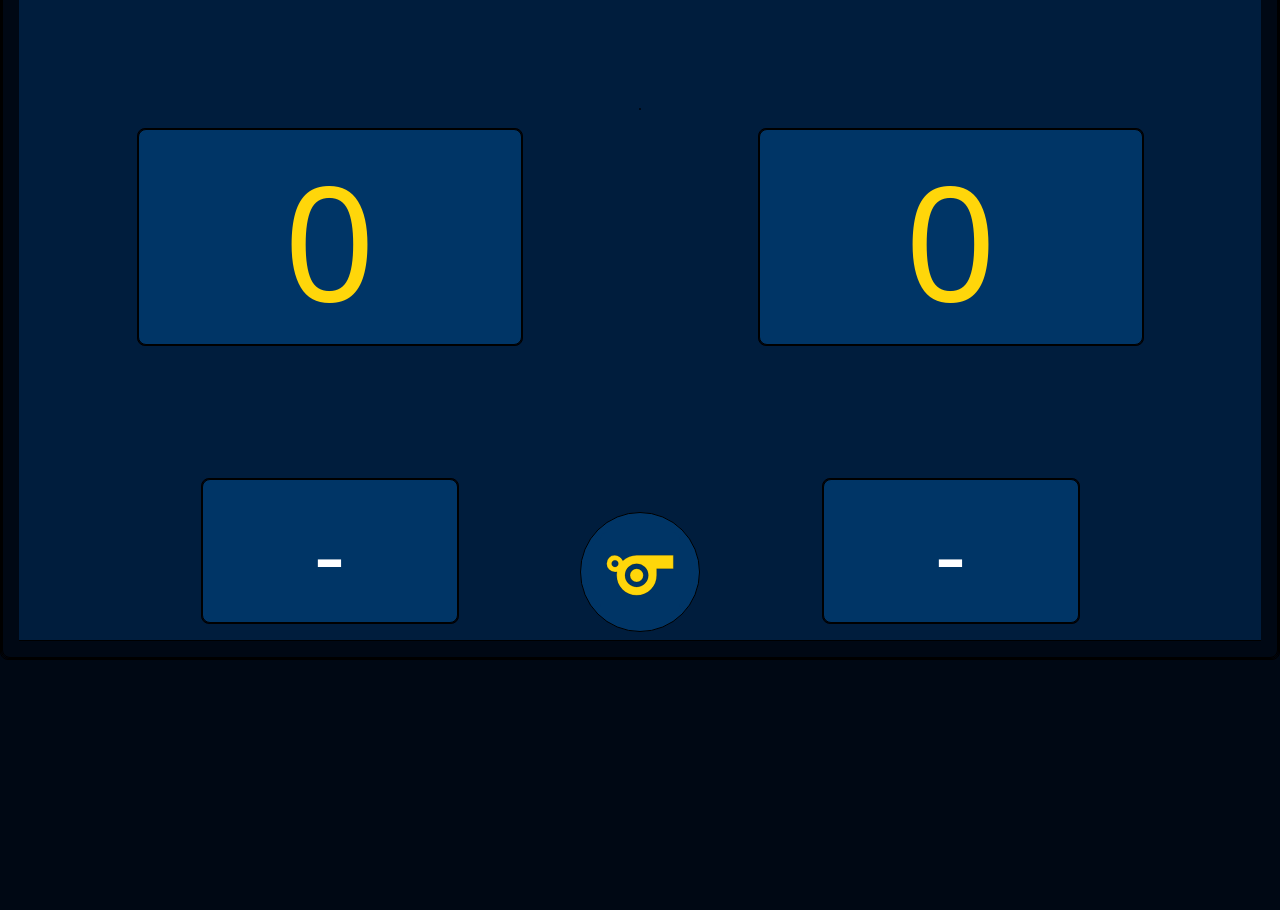
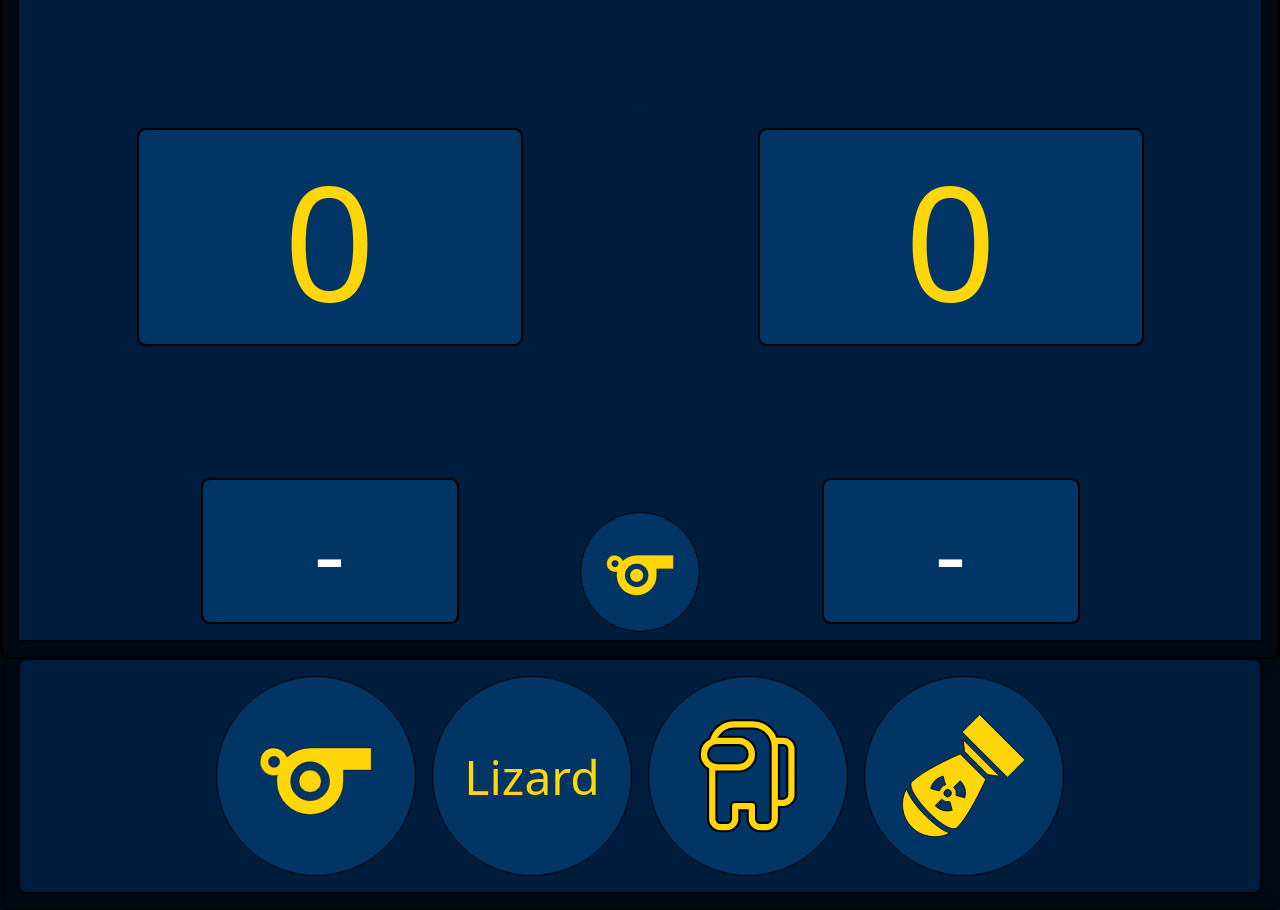
Before and after one commit to Sellerie1209/Punktetafel, a plain HTML site: page index.html in a window 1280 px wide. Shown: the part 140-1050 px from the top of the page. Before the commit the page ends 800 px from the top, so only its background shows below. Drawn offline with Linux system fonts and the light colour scheme.

Commit message:
new file:   amongus.mp3     modified:   index.html 	renamed:    lizzard.mp3 -> lizard.mp3 	new file:   nuke.mp3 	modified:   script.js 	modified:   style.css

```diff
--- a/index.html
+++ b/index.html
@@ -36,8 +36,46 @@
         </div>
     </main>
 
+    <div class="soundboardcontainer">
+        <div id="soundboard" class="soundboard">
+            <button class="soundbtn" onclick="whisle('sound')">
+                <svg class="soundicon" xmlns="http://www.w3.org/2000/svg" viewBox="0 -960 960 960">
+                    <path d="M440-200q-100 0-170-70t-70-170q0-11 1-22t3-22q-5 2-12 3t-12 1q-42 0-71-29t-29-71q0-42 27.5-71t69.5-29q33 0 59.5 18.5T274-614q33-30 75.5-48t90.5-18h440v160H680v80q0 100-70 170t-170 70ZM180-540q17 0 28.5-11.5T220-580q0-17-11.5-28.5T180-620q-17 0-28.5 11.5T140-580q0 17 11.5 28.5T180-540Zm260 240q58 0 99-41t41-99q0-58-41-99t-99-41q-58 0-99 41t-41 99q0 58 41 99t99 41Zm0-60q33 0 56.5-23.5T520-440q0-33-23.5-56.5T440-520q-33 0-56.5 23.5T360-440q0 33 23.5 56.5T440-360Zm0-80Z"/>
+                </svg>
+            </button>
+            <button class="soundbtn" onclick="whisle('lizard')">
+                <p class="soundtext">Lizard</p>
+            </button>
+            <button class="soundbtn" onclick="whisle('amongus')">
+                <svg class="soundicon" viewBox="0 0 192 192" xmlns="http://www.w3.org/2000/svg" fill="none"><path fill-rule="evenodd" d="M55.087 40H83c13.807 0 25 11.193 25 25S96.807 90 83 90H52c-.335 0-.668-.007-1-.02V158a6 6 0 0 0 6 6h9a6 6 0 0 0 6-6v-18a6 6 0 0 1 6-6h24a6 6 0 0 1 6 6v18a6 6 0 0 0 6 6h9a6 6 0 0 0 6-6V54c0-14.36-11.641-26-26-26H77c-9.205 0-17.292 4.783-21.913 12ZM39 86.358C31.804 81.97 27 74.046 27 65c0-9.746 5.576-18.189 13.712-22.313C45.528 27.225 59.952 16 77 16h26c16.043 0 29.764 9.942 35.338 24H147c9.941 0 18 8.059 18 18v65c0 9.941-8.059 18-18 18h-6v17c0 9.941-8.059 18-18 18h-9c-9.941 0-18-8.059-18-18v-12H84v12c0 9.941-8.059 18-18 18h-9c-9.941 0-18-8.059-18-18V86.358ZM141 129h6a6 6 0 0 0 6-6V58a6 6 0 0 0-6-6h-6.052c.035.662.052 1.33.052 2v75ZM52 52c-7.18 0-13 5.82-13 13s5.82 13 13 13h31c7.18 0 13-5.82 13-13s-5.82-13-13-13H52Z" clip-rule="evenodd"/></svg>
+            </button>
+            <button class="soundbtn" onclick="whisle('nuke')">
+                <svg class="soundicon" viewBox="0 0 512 512" xmlns="http://www.w3.org/2000/svg"><path d="M177.746 465.133a111.134 111.134 0 0 0 24.98 10.73 123.6 123.6 0 0 1-165.845-169.69c2.617 9.252 7.46 19.842 14.427 31.56 13.57 22.786 35.29 49.784 59.59 74.084 23.174 23.175 46.923 42.115 66.85 53.316zM317.31 21.616l-66.85 66.85 173.69 173.69 66.85-66.85zM259.29 162.62l89.473 89.474 44.895 5.958L254.095 118.49zm81.522 107.348c-15.575 34.527-65.865 141.216-108.848 184.222-37.728 37.73-206.412-143.08-174.746-174.746 42.772-42.772 149.977-91.478 185.478-106.866l97.342 97.343zM203.008 355.1a33.014 33.014 0 0 1-31.794-8.55l-24.77 24.77a68.022 68.022 0 0 0 65.56 17.663zm-40.24-40.472a33.014 33.014 0 0 1 23.457-23.34l-8.983-33.893a68.022 68.022 0 0 0-48.284 48.167zm41.86-1.43a14.238 14.238 0 1 0 0 20.136 14.238 14.238 0 0 0 0-20.196zm38.044-38.047l-24.77 24.77a33.014 33.014 0 0 1 8.503 31.96l33.847 9.16a68.022 68.022 0 0 0-17.592-65.947z"/></svg>
+            </button>
+            <!--<button class="soundbtn" onclick="whisle()">
+                Test5
+            </button>
+            ,
+            <button class="soundbtn" onclick="whisle()">
+                Test6
+            </button>
+            <button class="soundbtn" onclick="whisle()">
+                Test7
+            </button>
+            <button class="soundbtn" onclick="whisle()">
+                Tes8
+            </button>
+            <button class="soundbtn" onclick="whisle()">
+                Test9
+            </button>
+            <button class="soundbtn" onclick="whisle()">
+                Test10
+            </button>-->
+    </div>
+    </div>
+
     <!-- Sound Button -->
-    <button id="whisleBtn" class="soundcontrol" onclick="whisle('sound')">
+    <button id="whisleBtn" class="whisleBtn" onclick="whisle('sound')">
         <svg class="icon" xmlns="http://www.w3.org/2000/svg" height="10vh" viewBox="0 -960 960 960" width="10vh" fill="#e8eaed">
             <path d="M440-200q-100 0-170-70t-70-170q0-11 1-22t3-22q-5 2-12 3t-12 1q-42 0-71-29t-29-71q0-42 27.5-71t69.5-29q33 0 59.5 18.5T274-614q33-30 75.5-48t90.5-18h440v160H680v80q0 100-70 170t-170 70ZM180-540q17 0 28.5-11.5T220-580q0-17-11.5-28.5T180-620q-17 0-28.5 11.5T140-580q0 17 11.5 28.5T180-540Zm260 240q58 0 99-41t41-99q0-58-41-99t-99-41q-58 0-99 41t-41 99q0 58 41 99t99 41Zm0-60q33 0 56.5-23.5T520-440q0-33-23.5-56.5T440-520q-33 0-56.5 23.5T360-440q0 33 23.5 56.5T440-360Zm0-80Z"/>
         </svg>
@@ -45,10 +83,12 @@
 
     <!-- Audio Files -->
     <audio id="sound" src="whisle.mp3" preload="auto"></audio>
-    <audio id="lizzard" src="lizzard.mp3" preload="auto"></audio>
+    <audio id="lizard" src="lizard.mp3" preload="auto"></audio>
+    <audio src="amongus.mp3" id="amongus" preload="auto"></audio>
+    <audio src="nuke.mp3" id="nuke" preload="auto"></audio>
 
     <!-- Game Mode Selector -->
-    <select name="gamemode" id="gamemodeselect" onchange="select()">
+    <select name="gamemode" id="gamemodeselect" class="gamemodeselect" onchange="select()">
         <option value="25">Spiel bis 25</option>
         <option value="15">Spiel bis 15</option>
         <option value="bo5">Best of 5</option>
--- a/script.js
+++ b/script.js
@@ -184,6 +184,6 @@ document.addEventListener("keydown", (event) => {
         case "a": event.altKey || event.ctrlKey ? subtract(1) : add(1); break;
         case "b": event.altKey || event.ctrlKey ? subtract(2) : add(2); break;
         case " ": case "Enter": whisle("sound"); break;
-        case "l": whisle("lizzard"); break;
+        case "l": whisle("lizard"); break;
     }
 });
--- a/style.css
+++ b/style.css
@@ -83,8 +83,8 @@ body, html, main {
     border-right: none;
 }
 
-/* Sound Control */
-.soundcontrol {
+/* Whisle Button */
+.whisleBtn {
     position: absolute;
     top: 89%;
     left: 50%;
@@ -107,7 +107,7 @@ body, html, main {
 }
 
 /* Game Mode Selector */
-#gamemodeselect {
+.gamemodeselect {
     position: absolute;
     top: 0;
     left: 0;
@@ -133,3 +133,52 @@ body, html, main {
     margin: 0.5rem;
     border: none;
 }
+
+/* Soundboard */
+.soundboardcontainer {
+    padding: 1rem;
+    padding-top: 0;
+    background-color: #000814;
+}
+
+.soundboard {
+    background-color: #001d3d;
+    padding: 1rem;
+    display: flex;
+    flex-wrap: wrap;
+    justify-content: center;
+    gap: 1rem;
+
+    .soundbtn {
+        width: 25vh;
+        height: 25vh;
+        border-radius: 50%;
+        display: flex;
+        justify-content: center;
+        align-items: center;
+        background-color: #003566;
+    }
+
+    .soundbtn:hover {
+        scale: 1.1;
+        border: 3px #000 solid;
+    }
+
+    .soundicon {
+        width: 16.67vh;
+        height: 16.67vh;
+        fill: #ffd60a;
+        stroke: #000;
+        stroke-width: 3;
+        background-color: #003566;
+        border: none;
+
+    }
+
+    .soundtext {
+        background-color: #003566;
+        border: none;
+        font-size: 3rem;
+        color: #ffd60a;
+    }
+}
```
Also changed, not shown: 4 other files.
